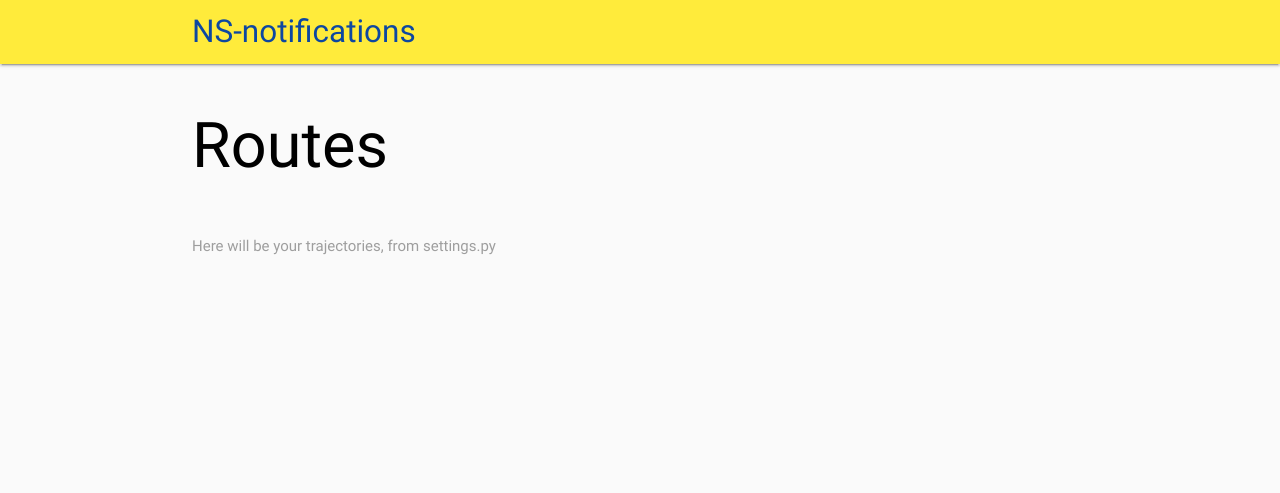
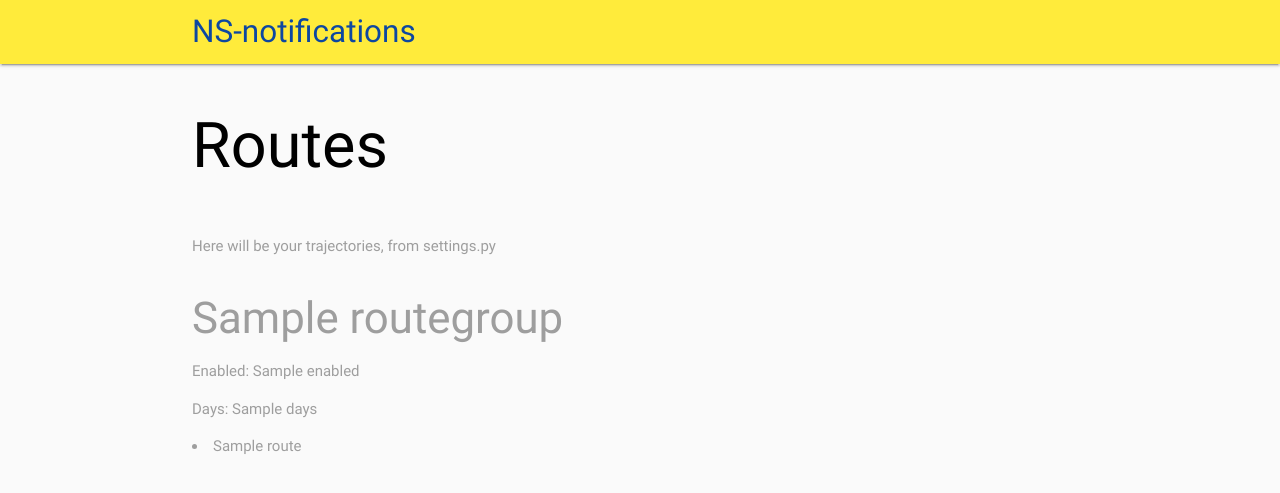
Before and after one commit to aquatix/ns-notifications, a Flask app: template templates/routes.html in a window 1280 px wide. Shown: the top 493 px of the page. Run offline with Flask 2, Linux system fonts and the light colour scheme; the template is opened without the code that fills it: most values are stand-ins (such as "Sample title", 1, 10 or a date in 2020); parts of the project's set-up code (start-up, migrations or seed data) failed here and were passed over; some libraries are stand-ins or nearby versions.

Commit message:
List routes

```diff
--- a/server.py
+++ b/server.py
@@ -96,6 +96,10 @@ def nsapi_status(userkey):
 def list_routes(userkey):
     """List all routes (trajectories) in the user's settings, including some info on them"""
     data = {}
+    try:
+        data['routegroups'] = settings.userconfigs[userkey]['routegroups']
+    except KeyError:
+        data['message'] = 'No configuration found for this userkey'
     return render_template('routes.html', data=data)
 
 
--- a/templates/routes.html
+++ b/templates/routes.html
@@ -9,7 +9,18 @@
     </div>
 </div>
 
-{% for section in data.sections %}
+{% for routegroup in data.routegroups %}
+
+<h3>{{ routegroup }}</h3>
+
+<p>Enabled: {{ data.routegroups[routegroup]['enabled'] }}</p>
+<p>Days: {{ data.routegroups[routegroup]['days'] }}</p>
+
+{% for route in data.routegroups[routegroup]['routes'] %}
+
+<li>{{ route }}</li>
+
+{% endfor %}
 
 
 {% endfor %}
```
